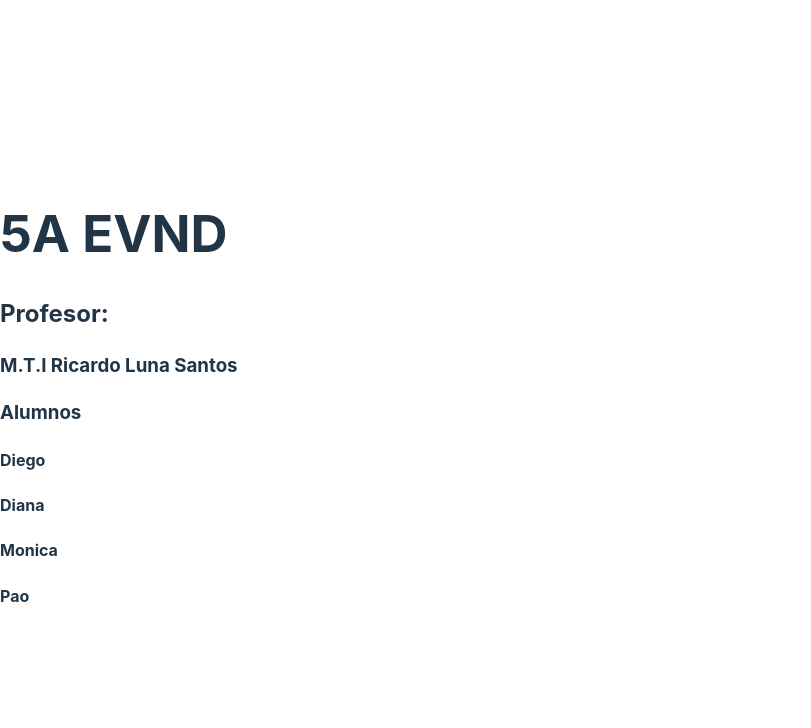
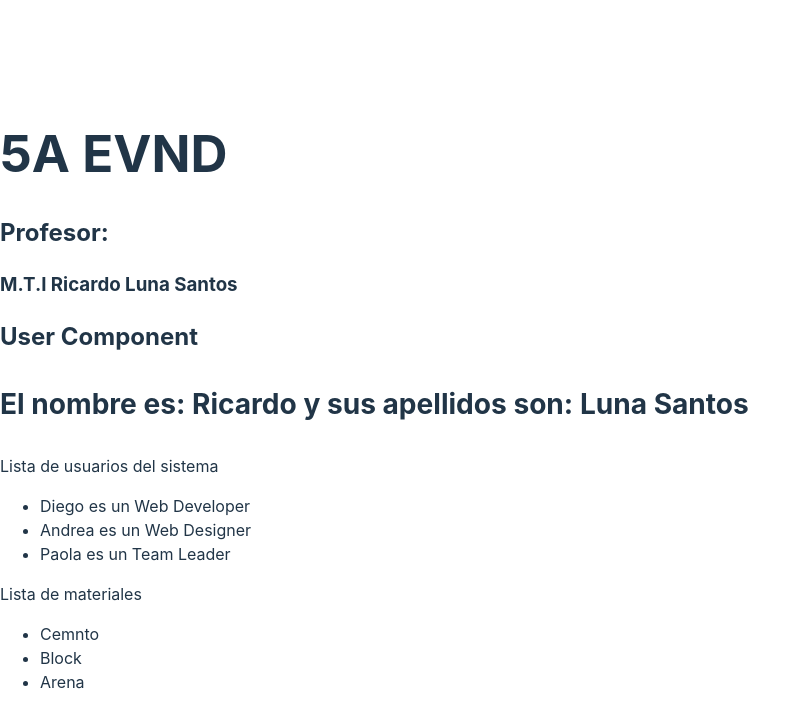
Before and after one commit to utxj-ricardo-luna/ReactJS, a React (Vite) app in the folder my-react-app/: page / in a window 1280 px wide. Shown: the top 728 px of the page, without its empty margins (0-811 px from the left). Built offline with nearby package versions, Linux system fonts and the light colour scheme.

Commit message:
Create and edic components

```diff
--- a/my-react-app/src/App.jsx
+++ b/my-react-app/src/App.jsx
@@ -4,13 +4,60 @@
       <h1>5A EVND</h1>
       <h2>Profesor:</h2>
       <h3>M.T.I Ricardo Luna Santos</h3>
-      <h3>Alumnos</h3>
-      <h4>Diego</h4>
-      <h4>Diana</h4>
-      <h4>Monica</h4>
-      <h4>Pao</h4>
+      <UserComponent />
+      <ProfileConponent />
+      <FeedComponent />
     </div>
   )
 }
 
+function UserComponent(){
+  const nombre = 'Ricardo';
+  const apellidos = 'Luna Santos';
+  const nombrecompleto = <h3>El nombre es: {nombre} y sus apellidos son: {apellidos}</h3>;
+  return <h2>User Component {nombrecompleto}</h2>;
+}
+function ProfileConponent(){
+  const users = [
+    { id: 1, name:'Diego', role: 'Web Developer'},
+    { id: 2, name:'Andrea', role: 'Web Designer'},
+    { id: 3, name:'Paola', role: 'Team Leader'},
+  ]
+  return (
+    <>
+      <p>Lista de usuarios del sistema</p>
+      <ul>
+        {
+        users.map(function(user,index){
+          return (
+            <li key={index}>{user.name} es un {user.role}</li>
+          )
+        })
+        }
+      </ul>
+    </>
+  )
+}
+function FeedComponent(){
+  const materiales = [
+    { id: 1, name:'Cemnto'},
+    { id: 2, name:'Block'},
+    { id: 3, name:'Arena'},
+  ]
+  return (
+    <>
+      <p>Lista de materiales</p>
+      <ul>
+        {
+        materiales.map(function(material,index){
+          return (
+            <li key={index}>{material.name}</li>
+          )
+        })
+        }
+      </ul>
+    </>
+  )
+}
+
 export default App
```
